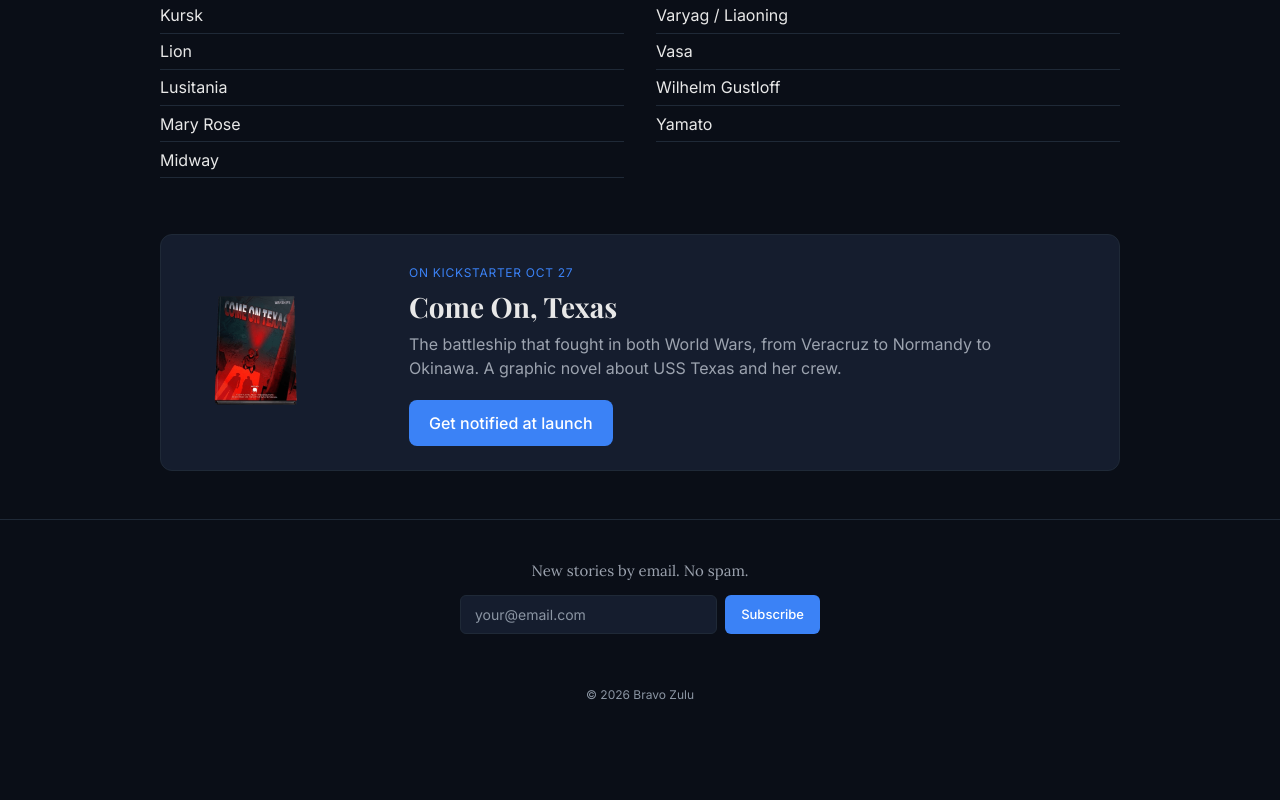
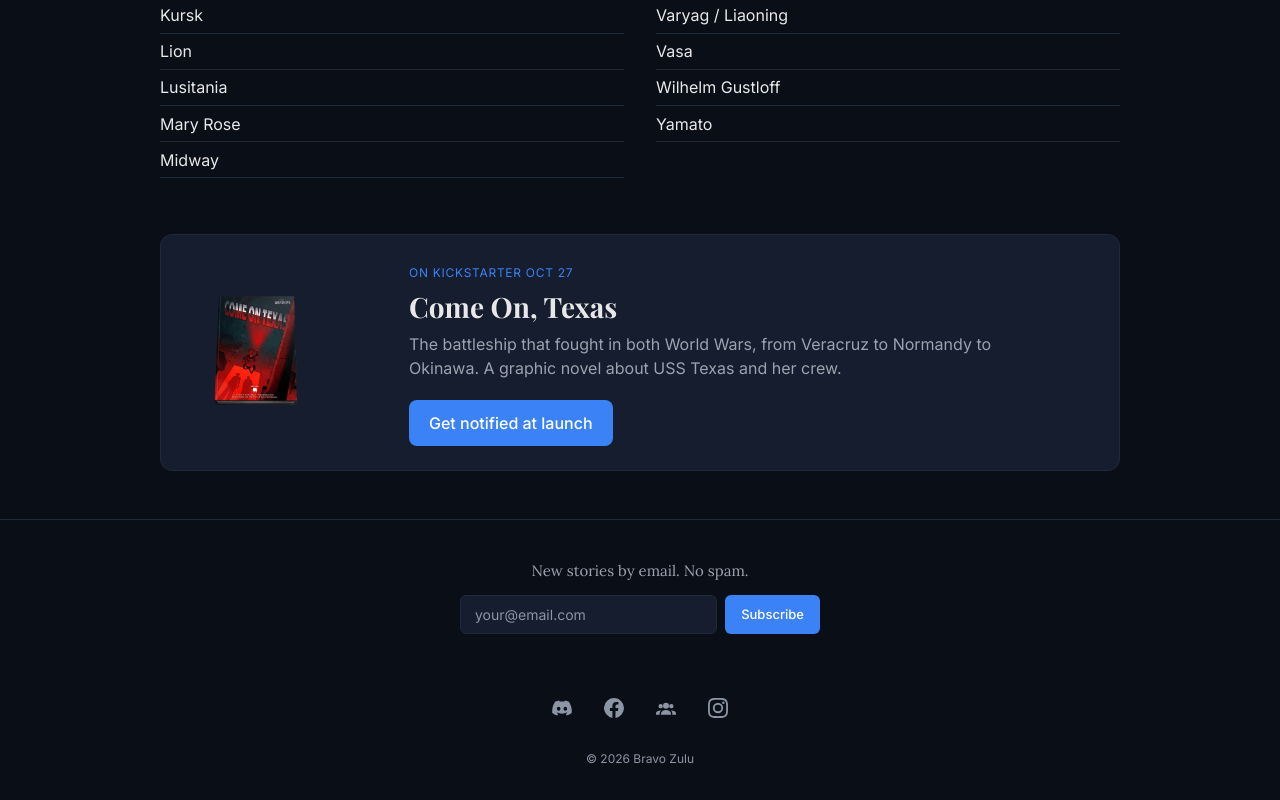
Before and after one commit to toontube/naval-legends, an Astro site: page / in a window 1280 px wide. Shown: the part 3270-4070 px from the top of the page. Before the commit the page ends 4006 px from the top, so only its background shows below. Built offline with nearby package versions, Linux system fonts and the light colour scheme; Astro itself is replaced by a stand-in of ours.

Commit message:
feat(footer): add social links row (Discord, Facebook Page and Group, Instagram)

```diff
--- a/src/components/Footer.astro
+++ b/src/components/Footer.astro
@@ -1,5 +1,12 @@
 ---
 const year = new Date().getFullYear();
+
+const socials = [
+  { label: 'Discord', href: 'https://discord.gg/cDzcW48dms', path: 'M20.3 4.4A19.6 19.6 0 0 0 15.4 3l-.6 1.3a18.2 18.2 0 0 0-5.6 0L8.6 3a19.6 19.6 0 0 0-4.9 1.4C.6 9 0 13.5.3 18a19.8 19.8 0 0 0 6 3l1.3-2.1a12.8 12.8 0 0 1-2-1l.5-.4a14.1 14.1 0 0 0 11.8 0l.5.4c-.6.4-1.3.7-2 1l1.3 2.1a19.7 19.7 0 0 0 6-3c.5-5.2-.8-9.7-3.4-13.6ZM8 15.3c-1.2 0-2.1-1.1-2.1-2.4S6.8 10.5 8 10.5s2.2 1.1 2.1 2.4c0 1.3-.9 2.4-2.1 2.4Zm8 0c-1.2 0-2.1-1.1-2.1-2.4s.9-2.4 2.1-2.4 2.2 1.1 2.1 2.4c0 1.3-.9 2.4-2.1 2.4Z' },
+  { label: 'Facebook Page', href: 'https://www.facebook.com/brvzulu', path: 'M24 12a12 12 0 1 0-13.9 11.9v-8.4H7.1V12h3V9.4c0-3 1.8-4.7 4.5-4.7 1.3 0 2.7.2 2.7.2v3h-1.5c-1.5 0-2 .9-2 1.9V12h3.4l-.5 3.5h-2.9v8.4A12 12 0 0 0 24 12Z' },
+  { label: 'Facebook Group', href: 'https://www.facebook.com/groups/bravozuluwardroom', path: 'M12 12.8a3.6 3.6 0 1 0 0-7.2 3.6 3.6 0 0 0 0 7.2Zm-6.4-.4a2.6 2.6 0 1 0 0-5.2 2.6 2.6 0 0 0 0 5.2Zm12.8 0a2.6 2.6 0 1 0 0-5.2 2.6 2.6 0 0 0 0 5.2ZM12 14.4c-3.3 0-6 1.9-6 4.2V20h12v-1.4c0-2.3-2.7-4.2-6-4.2Zm-7.6 4.2c0-1.4.6-2.6 1.6-3.6-.2 0-.3 0-.4 0-2.9 0-5.6 1.4-5.6 3.2V20h4.4v-1.4Zm15.2 0V20H24v-1.8c0-1.8-2.7-3.2-5.6-3.2h-.4c1 1 1.6 2.2 1.6 3.6Z' },
+  { label: 'Instagram', href: 'https://instagram.com/mozumaa', path: 'M12 2.2c3.2 0 3.6 0 4.8.1 3.3.1 4.8 1.7 4.9 4.9.1 1.3.1 1.6.1 4.8s0 3.6-.1 4.8c-.1 3.2-1.7 4.8-4.9 4.9-1.3.1-1.6.1-4.8.1s-3.6 0-4.8-.1c-3.3-.1-4.8-1.7-4.9-4.9-.1-1.3-.1-1.6-.1-4.8s0-3.6.1-4.8C2.4 3.9 3.9 2.4 7.2 2.3c1.2-.1 1.6-.1 4.8-.1ZM12 0C8.7 0 8.3 0 7.1.1 2.7.3.3 2.7.1 7.1 0 8.3 0 8.7 0 12s0 3.7.1 4.9c.2 4.4 2.6 6.8 7 7 1.2.1 1.6.1 4.9.1s3.7 0 4.9-.1c4.4-.2 6.8-2.6 7-7 .1-1.2.1-1.6.1-4.9s0-3.7-.1-4.9c-.2-4.4-2.6-6.8-7-7C15.7 0 15.3 0 12 0Zm0 5.8a6.2 6.2 0 1 0 0 12.4 6.2 6.2 0 0 0 0-12.4ZM12 16a4 4 0 1 1 0-8 4 4 0 0 1 0 8Zm6.4-11.8a1.4 1.4 0 1 0 0 2.9 1.4 1.4 0 0 0 0-2.9Z' },
+];
 ---
 
 <footer class="footer">
@@ -19,6 +26,15 @@ const year = new Date().getFullYear();
       </form>
       <p class="footer-subscribe-status" id="subscribe-status"></p>
     </div>
+    <ul class="footer-social" aria-label="Bravo Zulu on social media">
+      {socials.map((s) => (
+        <li>
+          <a href={s.href} target="_blank" rel="noopener noreferrer" aria-label={s.label} title={s.label} class="footer-social-link">
+            <svg viewBox="0 0 24 24" width="20" height="20" fill="currentColor" aria-hidden="true" focusable="false"><path d={s.path} /></svg>
+          </a>
+        </li>
+      ))}
+    </ul>
     <p class="footer-copy">&copy; {year} Bravo Zulu</p>
   </div>
 </footer>
@@ -146,6 +162,31 @@ const year = new Date().getFullYear();
     min-height: 1.25rem;
   }
 
+  .footer-social {
+    list-style: none;
+    display: flex;
+    justify-content: center;
+    gap: 0.5rem;
+    margin: 0 0 1.25rem;
+    padding: 0;
+  }
+
+  .footer-social-link {
+    display: inline-flex;
+    align-items: center;
+    justify-content: center;
+    width: 44px;
+    height: 44px;
+    border-radius: 6px;
+    color: var(--text-muted);
+    transition: color 0.2s;
+  }
+
+  .footer-social-link:hover,
+  .footer-social-link:focus-visible {
+    color: var(--accent);
+  }
+
   .footer-copy {
     font-size: 0.75rem;
     color: var(--text-muted);
```
